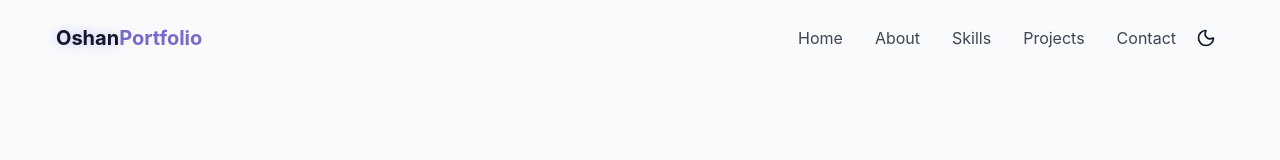
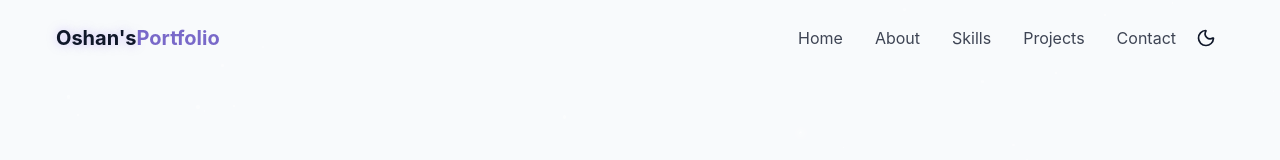
Before and after one commit to OshanNilushka/My-Portfolio, a React (Vite) app in the folder oshan/: page / in a window 1280 px wide. Shown: the top 160 px of the page. Built offline with nearby package versions, Linux system fonts and the light colour scheme.

Commit message:
update nav bar

```diff
--- a/oshan/src/Components/Navbar.jsx
+++ b/oshan/src/Components/Navbar.jsx
@@ -40,7 +40,7 @@
           className="text-xl font-bold text-primary flex items-center"
         >
           <span className="relative z-10">
-            <span className="text-glow text-foreground">Oshan</span>
+            <span className="text-glow text-foreground">Oshan's</span>
             Portfolio
           </span>
         </a>
```
